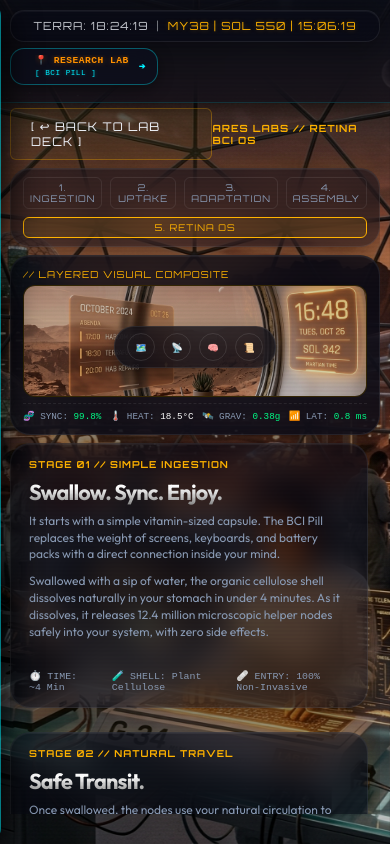
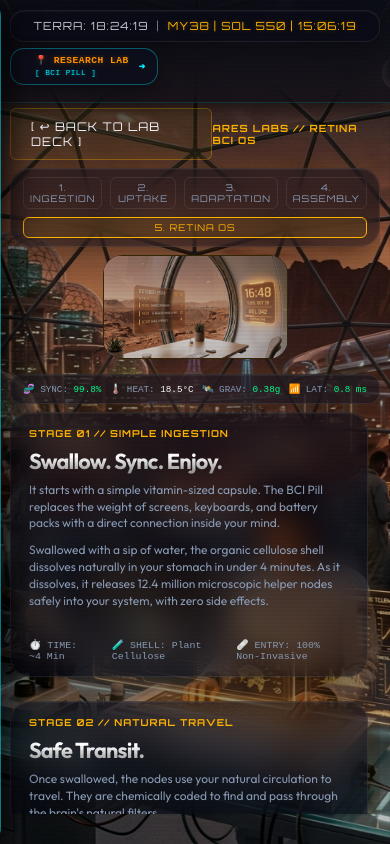
Before and after one commit to EphraimB/ephraim-becker-v3, a Next.js app: page /research/nanobot-pill in a window 390 px wide. Built offline with nearby package versions, Linux system fonts and the light colour scheme.

Commit message:
Refactor NanobotPillDetails: remove unused app state and list, enhance mobile layout with aspect ratio and styling adjustments

```diff
--- a/app/research/nanobot-pill/page.js
+++ b/app/research/nanobot-pill/page.js
@@ -11,8 +11,6 @@ export default function NanobotPillDetails() {
   const [hudFilterActive, setHudFilterActive] = useState(false);
   const [thoughtSyncActive, setThoughtSyncActive] = useState(false);
   const [typedText, setTypedText] = useState('');
-  const [hoveredApp, setHoveredApp] = useState(null);
-  const [selectedApp, setSelectedApp] = useState(null);
   const [hoveredWaypoint, setHoveredWaypoint] = useState(null);
   const [parallax, setParallax] = useState({ x: 0, y: 0 });
   const [cursorPos, setCursorPos] = useState({ x: 180, y: 120 });
@@ -354,12 +352,6 @@ export default function NanobotPillDetails() {
     }
   ];
 
-  const appList = [
-    { id: 'map', label: 'Colony Map', icon: '🗺️' },
-    { id: 'comms', label: 'Quantum Net', icon: '📡' },
-    { id: 'diag', label: 'Synaptic Health', icon: '🧠' },
-    { id: 'logs', label: 'OS Logs', icon: '📜' }
-  ];
 
   const waypoints = [
     { id: 'dome', name: 'RESEARCH LAB DOME', x: '75%', y: '35%', desc: 'Destination // Dist: 140m // Time: 2 mins // Oxygen Sync: 98.6%' },
@@ -486,11 +478,34 @@ export default function NanobotPillDetails() {
             min-height: unset !important;
             flex-shrink: 0 !important;
           }
-          /* Slim down visual viewport height on mobile */
+          /* Set exact 16:9 aspect ratio, scaled to 50% width and centered on mobile */
           .research-grid-deck > div:nth-child(2) > div:first-child {
-            min-height: 180px !important;
-            height: 180px !important;
+            aspect-ratio: 16 / 9 !important;
+            width: 50% !important;
+            margin: 0 auto !important;
+            height: auto !important;
+            min-height: unset !important;
+            padding: 0 !important;
+            background: transparent !important;
+            border: none !important;
+            box-shadow: none !important;
             flex: unset !important;
+          }
+          .research-grid-deck > div:nth-child(2) > div:first-child > span.net-label {
+            display: none !important;
+          }
+          /* Override absolute position boundaries and image object-fit on mobile to show the whole image */
+          .research-grid-deck > div:nth-child(2) > div:first-child > div:nth-child(2) > div > div:first-child {
+            top: 0 !important;
+            left: 0 !important;
+            right: 0 !important;
+            bottom: 0 !important;
+            transform: none !important;
+          }
+          .research-grid-deck > div:nth-child(2) > div:first-child > div:nth-child(2) img {
+            width: 100% !important;
+            height: 100% !important;
+            object-fit: cover !important;
           }
           .biometrics-table-desktop {
             display: none !important;
@@ -502,9 +517,11 @@ export default function NanobotPillDetails() {
             font-family: monospace;
             font-size: 0.58rem;
             color: var(--text-secondary);
-            border-top: 1px dashed rgba(255,255,255,0.08);
-            padding-top: 6px;
-            margin-top: 6px;
+            border: 1px solid rgba(255,255,255,0.08) !important;
+            border-radius: 12px !important;
+            background: rgba(6, 9, 20, 0.45) !important;
+            padding: 8px 12px !important;
+            margin: 0 !important;
           }
         }
         @media (min-width: 901px) {
@@ -977,88 +994,7 @@ export default function NanobotPillDetails() {
                       </div>
                     )}
 
-                    {/* Spacer to align dock to bottom */}
-                    <div style={{ flex: 1 }}></div>
 
-                    {/* BOTTOM: App Dock simulating gaze launcher */}
-                    <div
-                      style={{
-                        zIndex: 4,
-                        display: 'flex',
-                        flexDirection: 'column',
-                        alignItems: 'center',
-                        gap: '6px',
-                        transform: `translate3d(${parallax.x * 1.2}px, ${parallax.y * 1.2}px, 0)`,
-                        transition: 'transform 0.1s ease-out'
-                      }}
-                    >
-                      <div
-                        style={{
-                          display: 'flex',
-                          gap: '8px',
-                          background: 'rgba(6, 9, 20, 0.72)',
-                          border: '1px solid rgba(255,255,255,0.08)',
-                          padding: '6px 12px',
-                          borderRadius: '20px',
-                          backdropFilter: 'blur(12px)',
-                          boxShadow: '0 8px 25px rgba(0,0,0,0.5)'
-                        }}
-                      >
-                        {appList.map(app => (
-                          <div
-                            key={app.id}
-                            style={{ position: 'relative' }}
-                            onMouseEnter={() => setHoveredApp(app.id)}
-                            onMouseLeave={() => setHoveredApp(null)}
-                            onClick={() => setSelectedApp(selectedApp === app.id ? null : app.id)}
-                          >
-                            <button
-                              style={{
-                                width: '28px',
-                                height: '28px',
-                                borderRadius: '50%',
-                                border: '1px solid rgba(255,255,255,0.1)',
-                                background: selectedApp === app.id ? 'rgba(var(--color-accent-rgb), 0.25)' : hoveredApp === app.id ? 'rgba(255,255,255,0.08)' : 'transparent',
-                                fontSize: '0.9rem',
-                                cursor: 'none',
-                                display: 'flex',
-                                alignItems: 'center',
-                                justifyContent: 'center',
-                                transition: 'all 0.25s ease'
-                              }}
-                            >
-                              {app.icon}
-                            </button>
-
-                            {hoveredApp === app.id && (
-                              <div
-                                className="gaze-ring-overlay"
-                                style={{
-                                  width: '40px',
-                                  height: '40px',
-                                  left: '-7px',
-                                  top: '-7px'
-                                }}
-                              ></div>
-                            )}
-                          </div>
-                        ))}
-                      </div>
-
-                      {/* Info label display */}
-                      <div style={{ height: '10px', display: 'flex', justifyContent: 'center' }}>
-                        {hoveredApp && (
-                          <span style={{ fontSize: '0.5rem', color: 'var(--color-accent)', fontFamily: 'var(--font-tech)', letterSpacing: '0.5px' }}>
-                            GAZE FOCUS: {appList.find(a => a.id === hoveredApp)?.label}
-                          </span>
-                        )}
-                        {!hoveredApp && selectedApp && (
-                          <span style={{ fontSize: '0.5rem', color: '#00ff88', fontFamily: 'monospace' }}>
-                            [ACTIVE APP]: {appList.find(a => a.id === selectedApp)?.label}
-                          </span>
-                        )}
-                      </div>
-                    </div>
 
                     {/* Simulated Eye-Gaze Pointer Dot */}
                     <div
@@ -1139,14 +1075,15 @@ export default function NanobotPillDetails() {
                 </div>
               </div>
 
+            </div>
+
             {/* Mobile Status Diagnostic summary bar */}
-              <div className="biometrics-summary-mobile">
+            <div className="biometrics-summary-mobile bubbly-panel">
               <div style={{ display: 'flex', gap: '8px', width: '100%', justifyContent: 'space-between', flexWrap: 'wrap' }}>
                 <span>🧬 SYNC: <span style={{ color: '#00ff88' }}>{activeTab === 'eclipse' ? '99.8%' : stats.synapticMapping}</span></span>
                 <span>🌡️ HEAT: <span style={{ color: '#ffffff' }}>{activeTab === 'overview' || activeTab === 'payload' ? 'PENDING' : '18.5°C'}</span></span>
                 <span>🛰️ GRAV: <span style={{ color: '#00ff88' }}>{activeTab === 'overview' || activeTab === 'payload' ? '1.00g' : '0.38g'}</span></span>
                 <span>📶 LAT: <span style={{ color: '#00ff88' }}>{stats.latency}</span></span>
-                </div>
               </div>
             </div>
 
```
Lines whose indentation alone changed are shown as unchanged.
